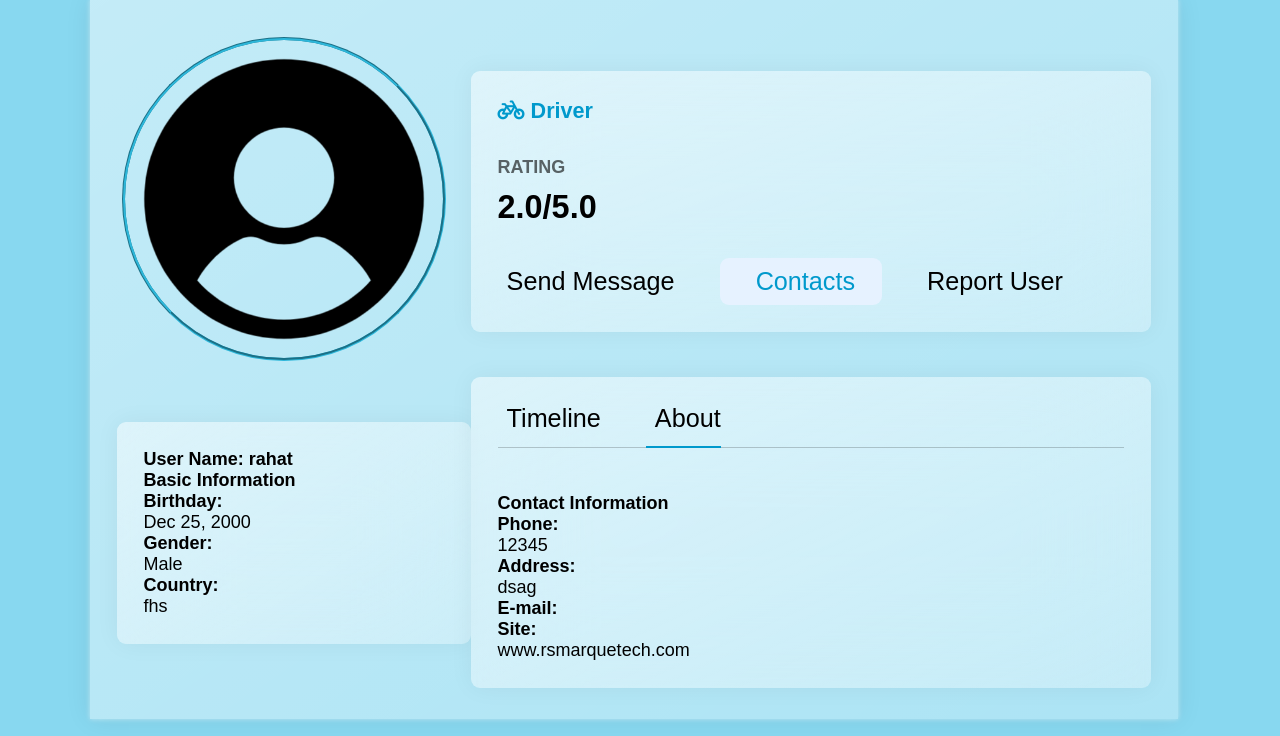
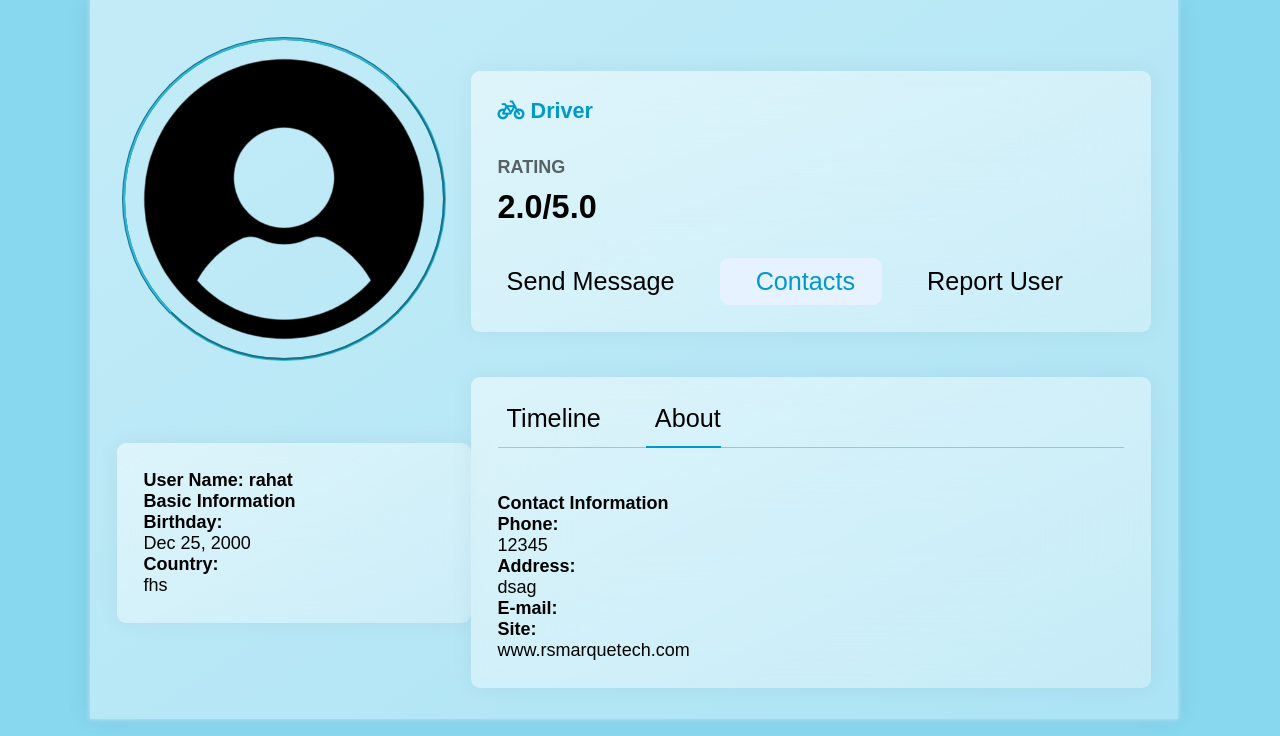
Before and after one commit to ashrafi165/RideSchedule2.0, a Django app: page /userProfile in a window 1280 px wide. Shown: the part 129-865 px from the top of the page. Run offline with Django 5.2, Linux system fonts and the light colour scheme; a user stored in the database is signed in; data comes from the database, SQL or seed files in the repository; some libraries are stand-ins or nearby versions.

Commit message:
nothing new

```diff
--- a/schedules/views.py
+++ b/schedules/views.py
@@ -172,7 +172,7 @@ def updateSchedule(request, id):
                 'title':'Successfull',
                 'm1': request.user.username,
                 'm2':'your schedule Update Successfull',
-                'url':'allPostSchedule',
+                'url':'userPost',
                 }
                 return render(request , 'notification/message.html' , context)
         return render(request, 'update/updateSchedule.html',{'form': form })
--- a/templates/accounts/userProfile.html
+++ b/templates/accounts/userProfile.html
@@ -38,8 +38,6 @@
                     </li>
 
                     <li class="sex">
-                        <h1 class="label">Gender:</h1>
-                        <span class="info">Male</span>
                         <h1 class="label">Country:</h1>
                         <span class="info">{{request.user.profile.country}}</span>
                     </li>
```
